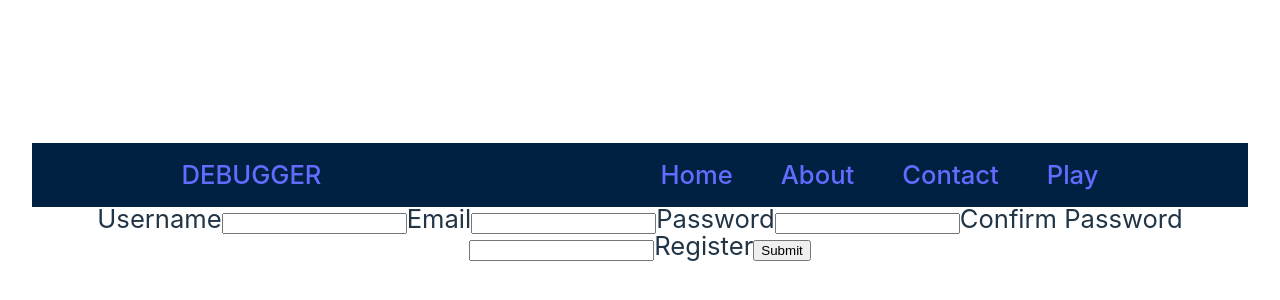
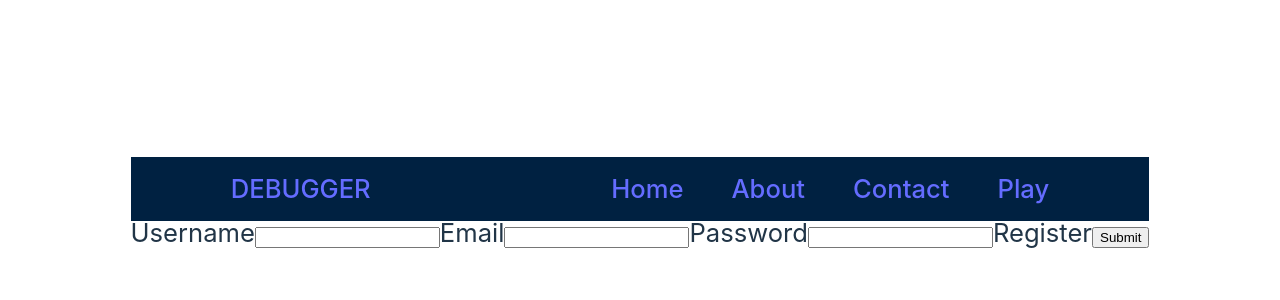
Before and after one commit to Flask-and-Furious/client_side, a React (Vite) app: page /register in a window 1280 px wide. Shown: the part 198-498 px from the top of the page. Built offline with nearby package versions, Linux system fonts and the light colour scheme.

Commit message:
Add heroku request

```diff
--- a/src/components/Input/index.jsx
+++ b/src/components/Input/index.jsx
@@ -1,12 +1,12 @@
 import React from 'react'
 import styles from './input.module.css'
 
-function Input({ name, classVariant, type, children}) {
+function Input({ name, classVariant, type, children, onChange=()=>{}}) {
  return (
 
    <>
       <label htmlFor={name}>{children}</label>
-     <input role="input" id={name} name={name} type={type}/>
+     <input role="input" id={name} name={name} type={type} onChange={onChange}/>
 
     </>
 
--- a/src/pages/Login/index.jsx
+++ b/src/pages/Login/index.jsx
@@ -1,14 +1,47 @@
-import React from "react";
+import React, { useState } from "react";
+import axios from 'axios'
 
 import { Title, Input } from "../../components"
 
 function Login() {
+
+
+    const [username, setUsername] = useState('')
+    const [password, setPassword] = useState('')
+
+    const handleSubmit = async (e) => {
+        e.preventDefault()
+
+        try {
+            const options = {
+                method: "POST",
+                headers: {
+                    'Content-Type': 'application/json'
+                },
+                body : JSON.stringify(Object.fromEntries(new FormData(e.target)))
+
+
+
+            }
+            console.log("body:", options.body)
+            const res = await fetch('https://python-debug.herokuapp.com/login', options)
+            const data = await res.json()
+            console.log("Res:", data)
+
+            return data
+
+        } catch (err) {
+            console.log("Error :", err)
+        }
+
+    }
+
     return (
         <div>
             <Title>Insert App Name</Title>
-            <form>
-                <Input type="text" name="username">Username</Input>
-                <Input type="password" name="password">Password</Input>
+            <form onSubmit={handleSubmit}>
+                <Input type="text" name="username" onChange={(e)=>{ setUsername(e.target.value)}}>Username</Input>
+                <Input type="password" name="password" onChange={(e)=>{ setPassword(e.target.value)}}>Password</Input>
                 <Input type="submit" name="login">Login</Input>
             </form>
         </div>
--- a/src/pages/Register/index.jsx
+++ b/src/pages/Register/index.jsx
@@ -1,16 +1,82 @@
-import React from "react";
+import React, { useState } from "react";
+import axios from 'axios'
 
 import { Title, Input } from "../../components"
 
 function Register() {
+
+    const [username, setUsername] = useState('')
+    const [email, setEmail] = useState('')
+    const [password, setPassword] = useState('')
+
+    const handleSubmit = async (e) => {
+        e.preventDefault()
+
+        try {
+            const options = {
+                method: "POST",
+                headers: {
+                    'Content-Type': 'application/json'
+                },
+                body : JSON.stringify(Object.fromEntries(new FormData(e.target)))
+
+
+
+            }
+            console.log("body:", options.body)
+            const res = await fetch('https://python-debug.herokuapp.com/register', options)
+            const data = await res.json()
+            console.log("Res:", data)
+
+            return data
+
+        } catch (err) {
+            console.log("Error :", err)
+        }
+    }
+
+
+
+
+
+
+
+
+
+//     const body = {
+//         username: data.username,
+//         email: data.email,
+//         password: data.password
+//     }
+
+//     const options = {
+//         headers: {
+//             'Content-Type': 'application/json'
+//         },
+//         body: JSON.stringify(body)
+//     }
+
+//     try {
+//         const res = await axios.post('https://python-debug.herokuapp.com/register', options)
+//         const data = await res.json()
+//         console.log(data)
+
+//     } catch (err) {
+//         console.log(err.response.data)
+//     }
+
+// }
+
+
+
     return (
         <div>
             <Title>Insert App Name</Title>
-            <form>
-                <Input type="text" name="username">Username</Input>
-                <Input type="text" name="email">Email</Input>
-                <Input type="password" name="password">Password</Input>
-                <Input type="password" name="confirm-password">Confirm Password</Input>
+            <form onSubmit={handleSubmit}>
+                <Input type="text" name="username" onChange={(e)=>{ setUsername(e.target.value)}}>Username</Input>
+                <Input type="text" name="email" onChange={(e)=>{ setEmail(e.target.value)}}>Email</Input>
+                <Input type="password" name="password" onChange={(e)=>{ setPassword(e.target.value)}}>Password</Input>
+                {/* <Input type="password" name="confirm-password">Confirm Password</Input> */}
                 <Input type="submit" name="Register">Register</Input>
             </form>
         </div>
```
